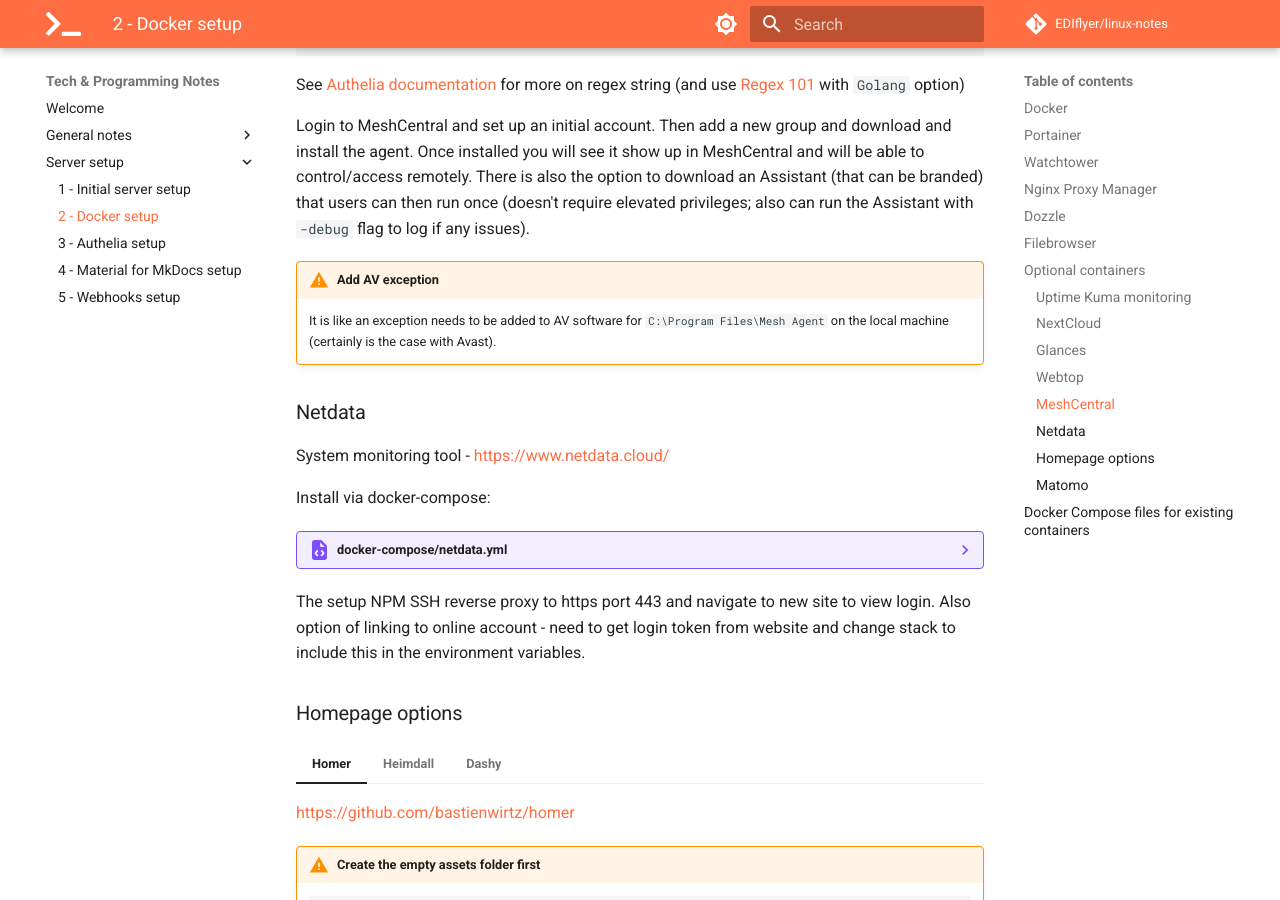
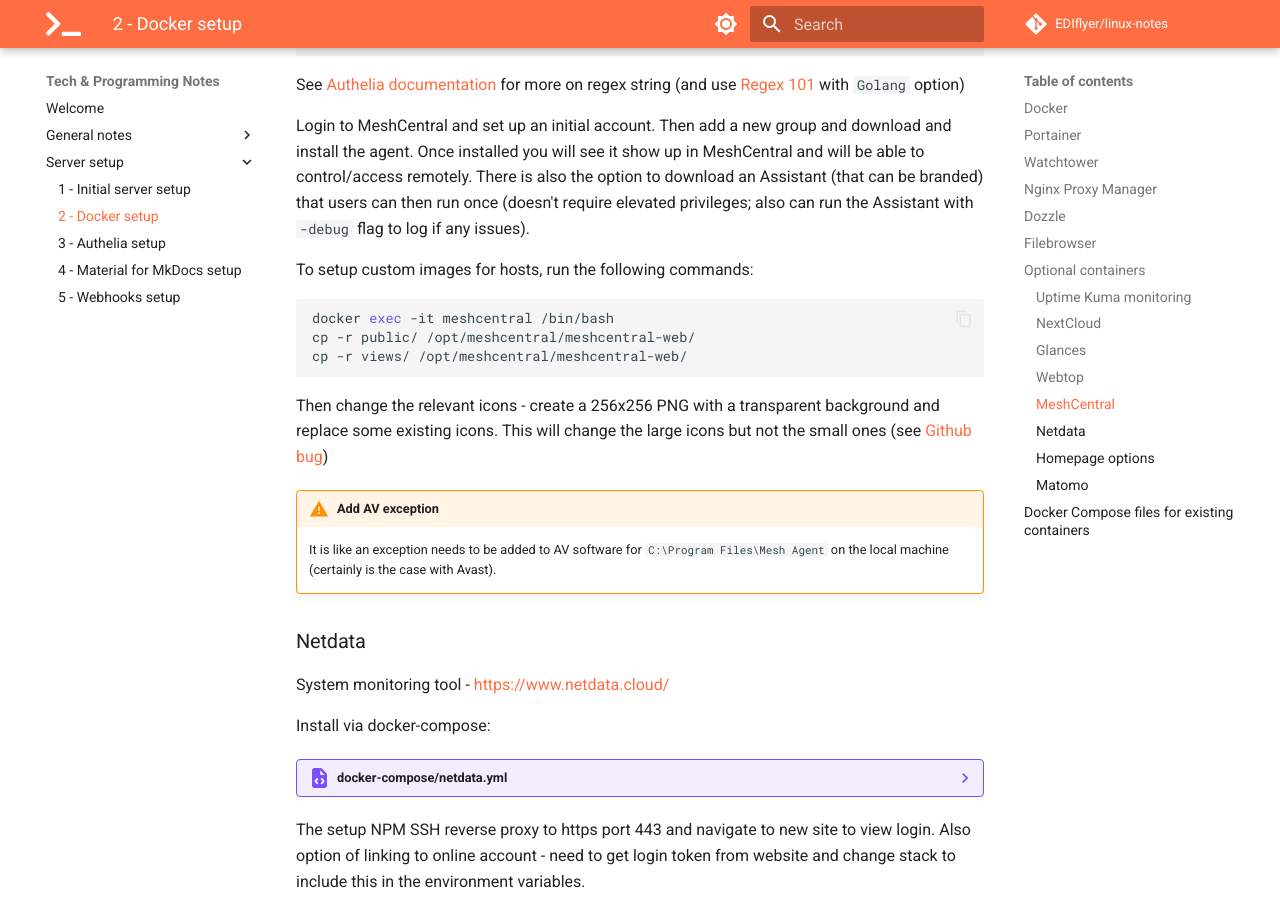
Before and after one commit to EDIflyer/linux-notes, an MkDocs documentation site: the page built from docs/server-setup/docker_setup.md, in a window 1280 px wide and 900 px high, scrolled down 6676 px. Built offline with MkDocs 1.6.1 and Material for MkDocs 9.7.7, drawn with Linux system fonts in a browser that asks for light colours; comment, search, counter and statistics services are not loaded.

Commit message:
update meshcentral re icons

````diff
--- a/docs/server-setup/docker-compose/meshcentral.yml
+++ b/docs/server-setup/docker-compose/meshcentral.yml
@@ -10,6 +10,7 @@ services:
       - WEBRTC=false  #set to true to enable WebRTC - per documentation it is not officially released with meshcentral, but is solid enough to work with. Use with caution
     volumes:
       - /home/alan/containers/meshcentral/data:/opt/meshcentral/meshcentral-data    #config.json and other important files live here. A must for data persistence
+      - /home/alan/containers/meshcentral/web:/opt/meshcentral/meshcentral-web    #to replace image files
       - /home/alan/containers/meshcentral/user_files:/opt/meshcentral/meshcentral-files    #where file uploads for users live
     networks:
       - nginx-proxy-manager_default
--- a/docs/server-setup/docker_setup.md
+++ b/docs/server-setup/docker_setup.md
@@ -240,6 +240,14 @@ See [Authelia documentation](https://www.authelia.com/configuration/security/acc
 
 Login to MeshCentral and set up an initial account. Then add a new group and download and install the agent.  Once installed you will see it show up in MeshCentral and will be able to control/access remotely.  There is also the option to download an Assistant (that can be branded) that users can then run once (doesn't require elevated privileges; also can run the Assistant with `-debug` flag to log if any issues).
 
+To setup custom images for hosts, run the following commands:
+``` bash
+docker exec -it meshcentral /bin/bash
+cp -r public/ /opt/meshcentral/meshcentral-web/
+cp -r views/ /opt/meshcentral/meshcentral-web/
+```
+Then change the relevant icons - create a 256x256 PNG with a transparent background and replace some existing icons. This will change the large icons but not the small ones (see [Github bug](https://github.com/Ylianst/MeshCentral/issues/448#issuecomment-1364731041))
+
 !!! warning "Add AV exception"
     It is like an exception needs to be added to AV software for `C:\Program Files\Mesh Agent` on the local machine (certainly is the case with Avast).
 
````
